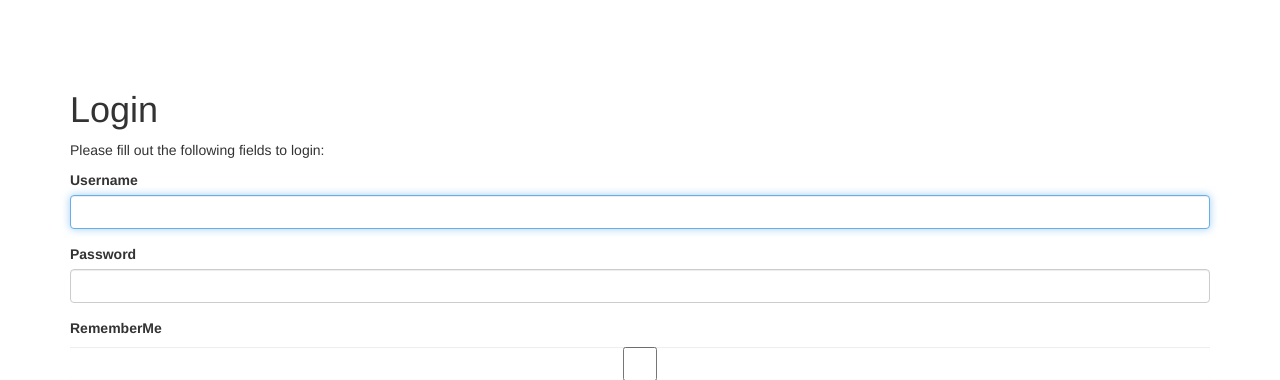
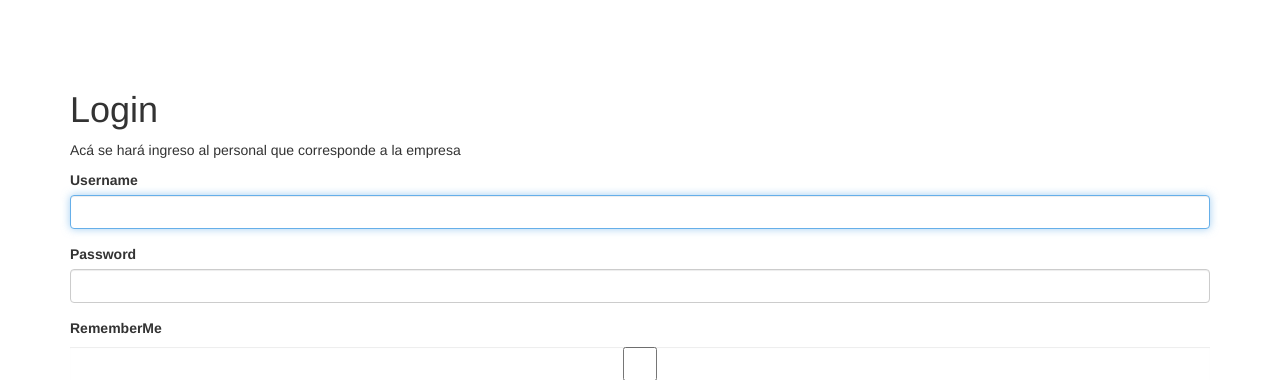
Before and after one commit to criswxart/proyectoBasico, a Yii app: template views/site/login.php in a window 1280 px wide. Shown: the top 380 px of the page. Run offline with PHP 8.4 and a stand-in for Yii, Linux system fonts and the light colour scheme; the template is opened without the code that fills it, so the values that code supplies are empty; form fields are guessed from the names that the template uses; some libraries are stand-ins or nearby versions.

Commit message:
Cambie el nombre en la pagina de login

```diff
--- a/views/site/login.php
+++ b/views/site/login.php
@@ -13,7 +13,7 @@ $this->params['breadcrumbs'][] = $this->title;
 <div class="site-login">
     <h1><?= Html::encode($this->title) ?></h1>
 
-    <p>Please fill out the following fields to login:</p>
+    <p>Acá se hará ingreso al personal que corresponde a la empresa</p>
 
     <?php $form = ActiveForm::begin([
         'id' => 'login-form',
```
